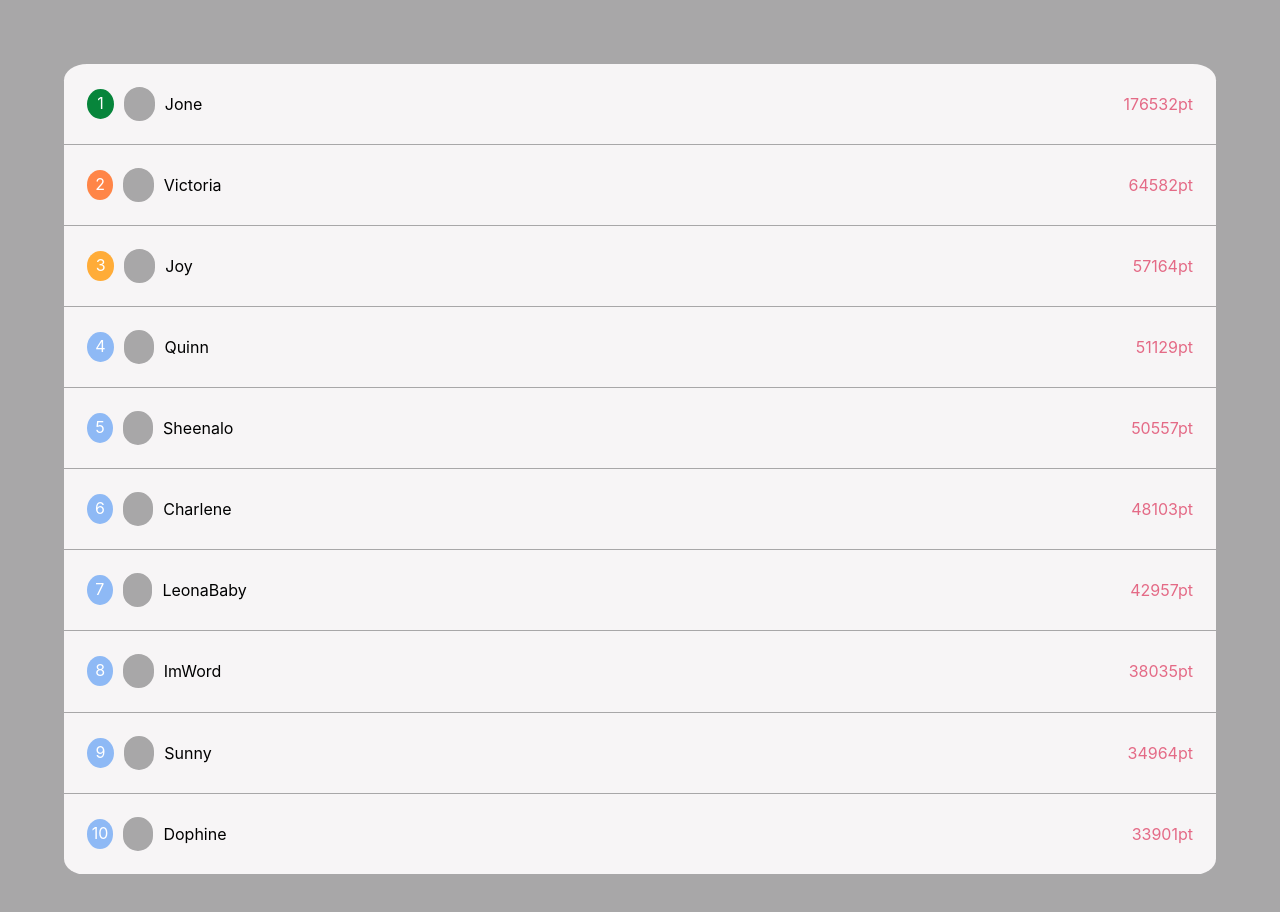
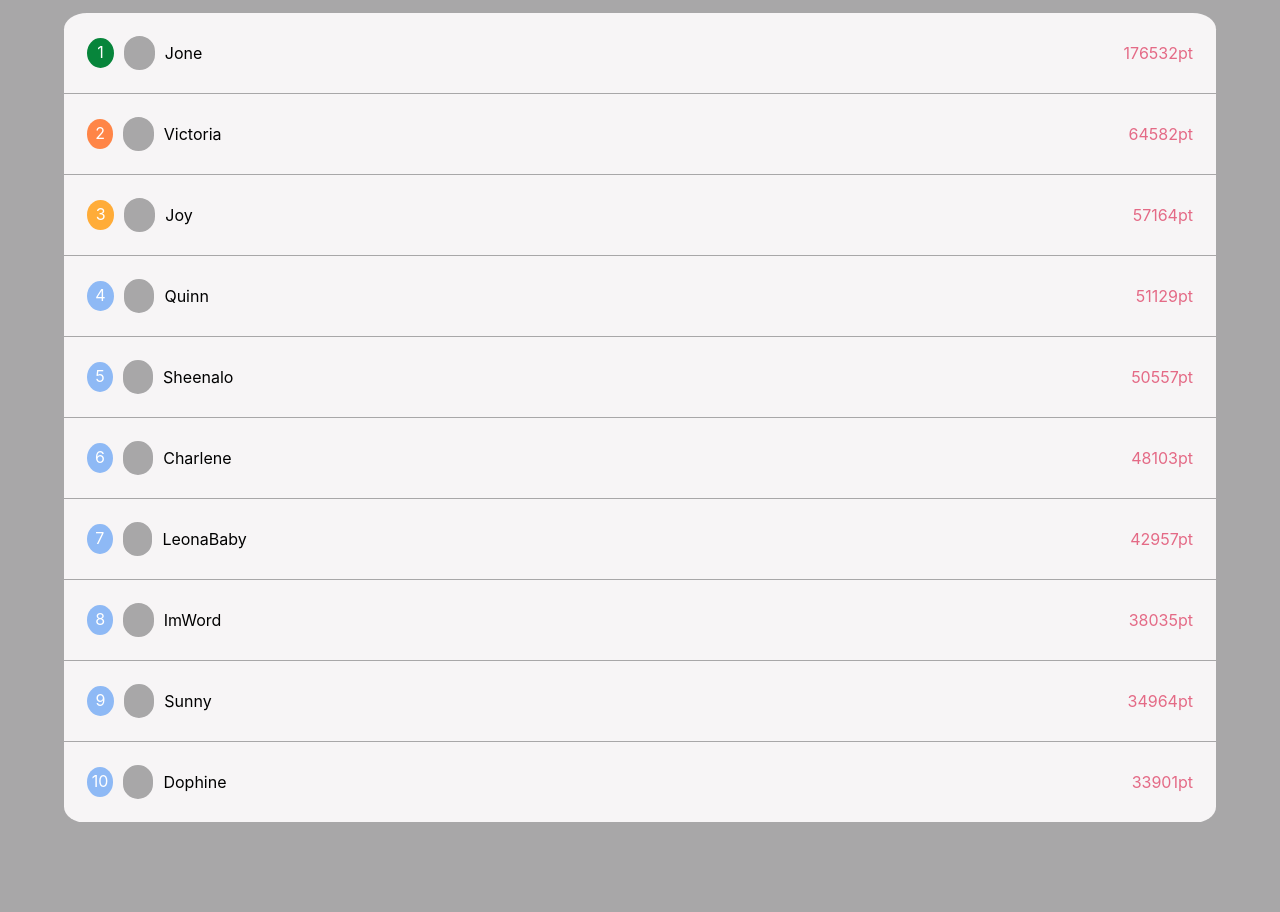
Before and after one commit to niraj-patel-sa/solutionanalyts-reactjs-niraj, a React (Create React App) app: page /dashboard in a window 1280 px wide. Shown: the top 912 px of the page. After the commit the page ends 836 px from the top, so only its background shows below. Built offline with nearby package versions, Linux system fonts and the light colour scheme.

Commit message:
[refactor] margin

```diff
--- a/src/pages/Dashboard/StyledComponent.ts
+++ b/src/pages/Dashboard/StyledComponent.ts
@@ -4,7 +4,7 @@ import { RankElementProps } from '../../index.types';
 
 export const ListContainer = styled.div`
   background-color: #f7f5f6;
-  margin:5%;
+  margin: 1% 5% 1% 5%;
   border-radius: 2%;
 `;
 
```
